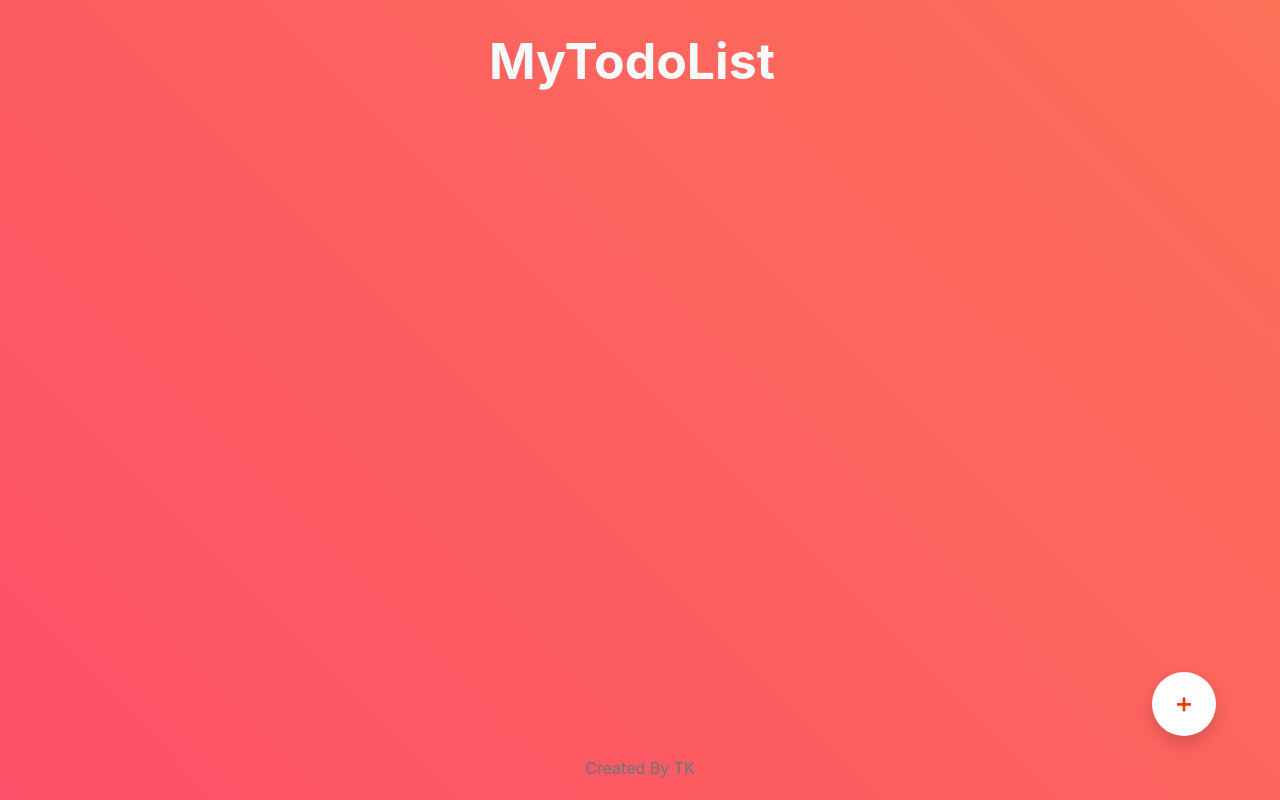
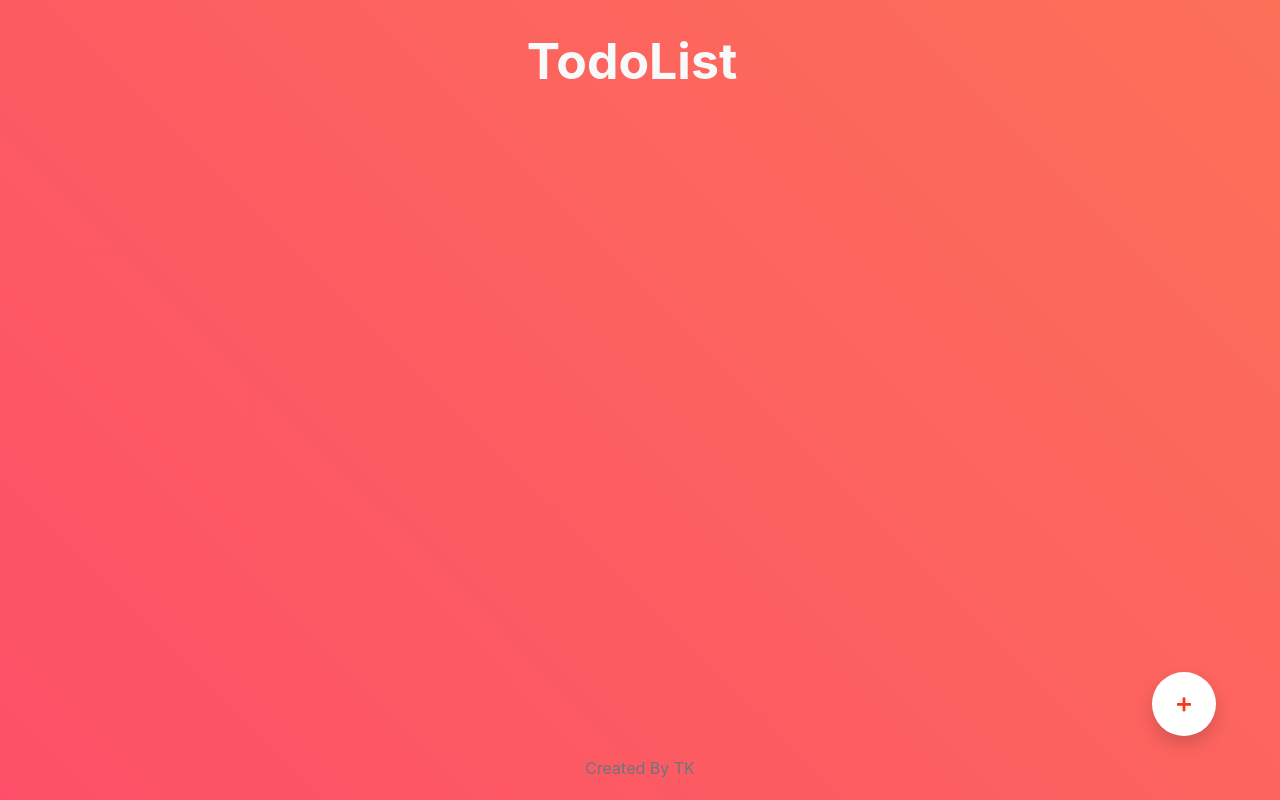
Before and after one commit to geekabs/justpython_todoApp, a Django app: page / in a window 1280 px wide. Run offline with Django 3.2, Linux system fonts and the light colour scheme; the visitor is signed in with stand-in values (Sample User, id 1); data that the repository does not hold is empty; some libraries are stand-ins or nearby versions.

```diff
--- a/app/settings.py
+++ b/app/settings.py
@@ -40,7 +40,8 @@ INSTALLED_APPS = [
     'django.contrib.sessions',
     'django.contrib.messages',
     'django.contrib.staticfiles',
-    # add applications
+
+    # added app
     'app',
     'account',
     'todo',
--- a/templates/includes/base/nav.html
+++ b/templates/includes/base/nav.html
@@ -1,4 +1,4 @@
 {% load static %}
 <nav class="text-center mb-5">
-    <a class="navbar-brand py-4 text-light font-50 font-weight-bold" href="/">MyTodoList</a>
+    <a class="navbar-brand py-4 text-light font-50 font-weight-bold" href="/">TodoList</a>
 </nav>
```
Also changed, not shown: todo/models.py (+12 -0 lines), README.md, 2 other files.
